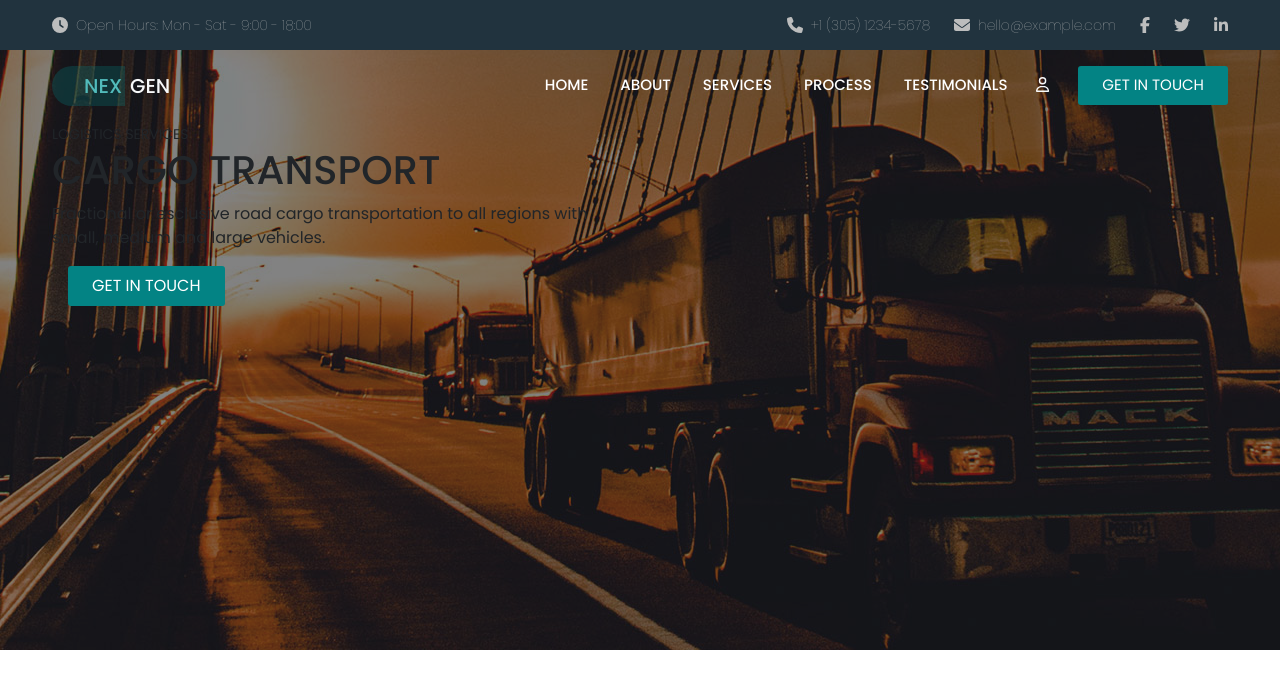
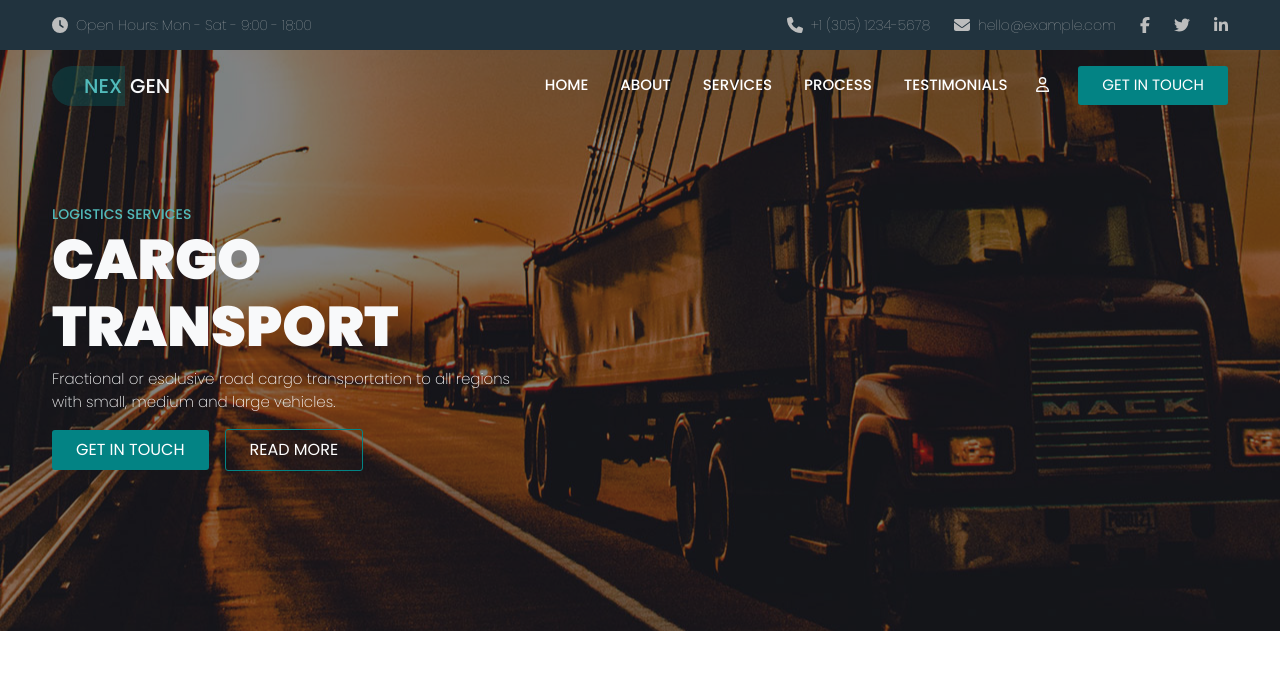
Before and after one commit to ariannagreco3393/proj-html-vuejs, a Vue app: page / in a window 1280 px wide. Shown: the top 688 px of the page. Built offline with nearby package versions, Linux system fonts and the light colour scheme.

Commit message:
add h1 and cta

```diff
--- a/src/assets/scss/partials/_commonRules.scss
+++ b/src/assets/scss/partials/_commonRules.scss
@@ -28,6 +28,19 @@ button {
   font-weight: 100;
 }
 
+.font_900 {
+  font-weight: 900;
+}
+
 .text_green {
   color: $font-button-light;
 }
+
+.transparent_btn {
+  background-color: transparent;
+  border: 1px solid $font-button-dark;
+  color: $white;
+  padding: 0.5rem 1.5rem;
+  border-radius: 3px;
+  margin-left: 1rem;
+}
--- a/src/components/headerComponent.vue
+++ b/src/components/headerComponent.vue
@@ -56,20 +56,26 @@
               <div class="user text-light">
                 <font-awesome-icon icon="fa-regular fa-user" />
               </div>
-              <getInTouch/>
+              <getInTouch />
             </div>
           </div>
           <!-- /main_menu -->
         </div>
-        <div class="row">
-          <div class="col-6">
-            <small>LOGISTICS SERVICES</small>
-            <h1>CARGO TRANSPORT</h1>
-            <p>
+        <div class="row title">
+          <div class="col-5">
+            <small class="text_green">LOGISTICS SERVICES</small>
+            <h1 class="display-4 text-light font_900">
+              CARGO <br />
+              TRANSPORT
+            </h1>
+            <p class="text-light">
               Fractional or esclusive road cargo transportation to all regions
               with small, medium and large vehicles.
             </p>
-            <getInTouch/>
+            <div class="cta">
+              <getInTouch />
+              <button class="transparent_btn">READ MORE</button>
+            </div>
           </div>
         </div>
       </div>
@@ -83,7 +89,7 @@ import getInTouch from "@/components/getInTouchComponent.vue";
 export default {
   name: "headerComponent",
   components: {
-      getInTouch
+    getInTouch,
   },
   data() {
     return {
@@ -124,7 +130,6 @@ export default {
 @import "@/assets/scss/partials/_commonRules";
 
 .jumbotron {
-  height: 600px;
   background-image: url("@/assets/img/bg-9.jpg");
   background-position: center;
   box-shadow: inset 0 0 0 2000px rgba(35, 34, 34, 0.564);
@@ -153,8 +158,23 @@ export default {
     .user {
       margin: 0 0.8rem;
     }
+  }
 
 
+  .title {
+      padding: 5rem 0 10rem 0;
+    small {
+      font-size: 14px;
+      font-weight: 500;
+    }
+    button {
+      margin-left: 0;
+      margin-right: 1rem;
+    }
+    p {
+        font-size: 15px;
+        font-weight: 200;
+    }
   }
 }
 </style>
```
